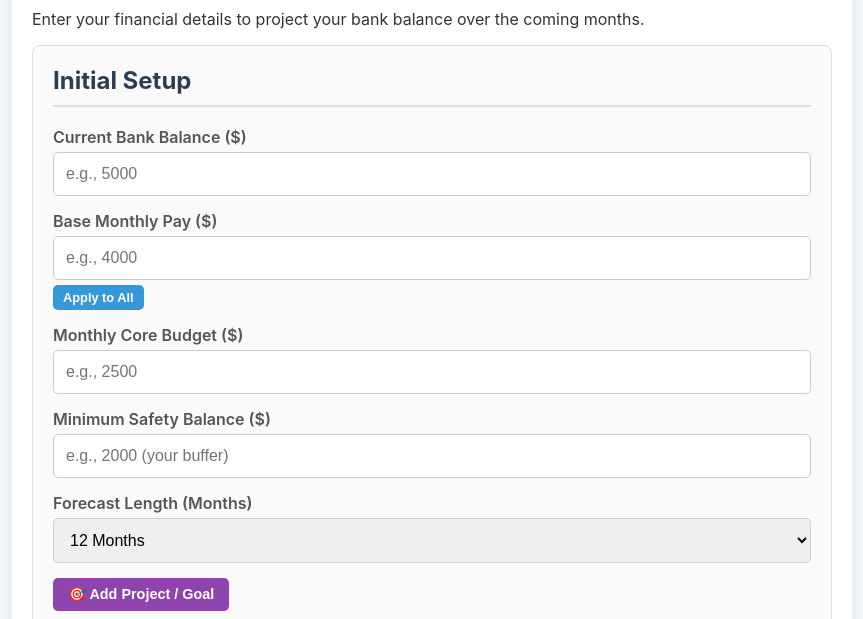
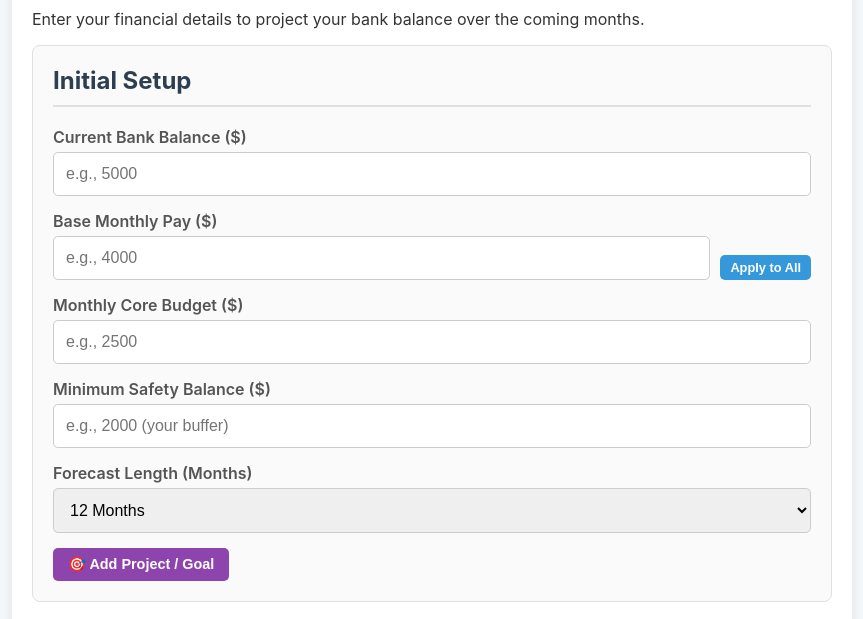
Before and after one commit to aljal2306/Financial-Forecast-Tool, a plain HTML site: page index.html in a window 1280 px wide. Shown: the part 87-706 px from the top of the page, without its empty margins (208-1071 px from the left). Drawn offline with nearby package versions, Linux system fonts and the light colour scheme.

Commit message:
Update style.css

```diff
--- a/style.css
+++ b/style.css
@@ -37,6 +37,14 @@ h1 {
     margin-bottom: 5px;
     font-weight: 600;
     color: #555;
+}
+.input-group-with-button {
+    display: flex;
+    align-items: flex-end;
+    gap: 10px;
+}
+.input-group-with-button .input-wrapper {
+    flex-grow: 1;
 }
 input[type="number"], input[type="text"], select {
     width: 100%;
@@ -116,7 +124,7 @@ button:hover {
     padding: 8px 15px;
     font-size: 0.9rem;
     background-color: #3498db;
-    margin-top: 10px;
+    margin-top: 0;
 }
 .utility-btn:hover {
     background-color: #2980b9;
@@ -130,7 +138,6 @@ button:hover {
 .small-btn {
     padding: 5px 10px;
     font-size: 0.8rem;
-    margin-top: 5px;
 }
 #forecast-output {
     margin-top: 30px;
```
